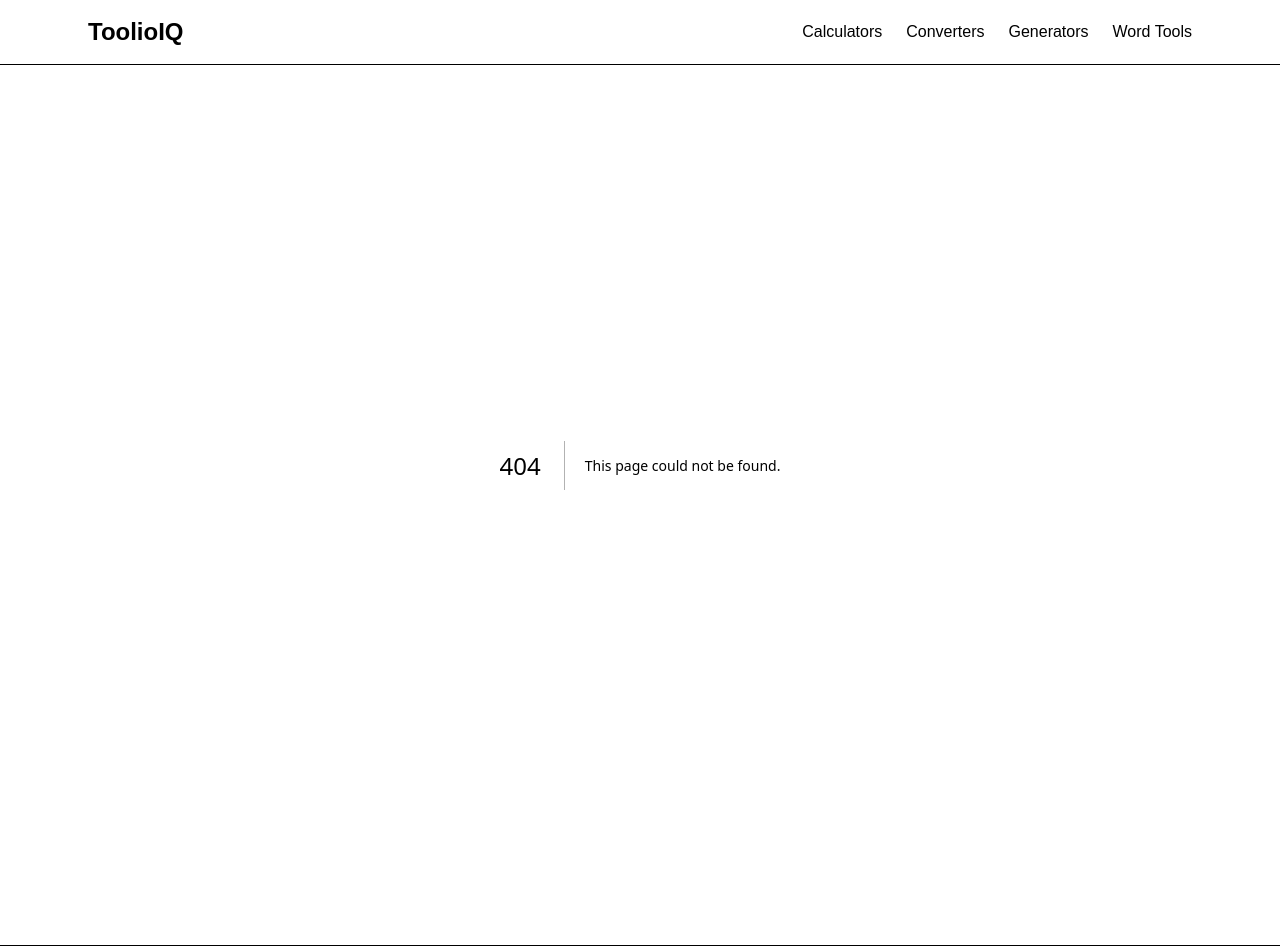
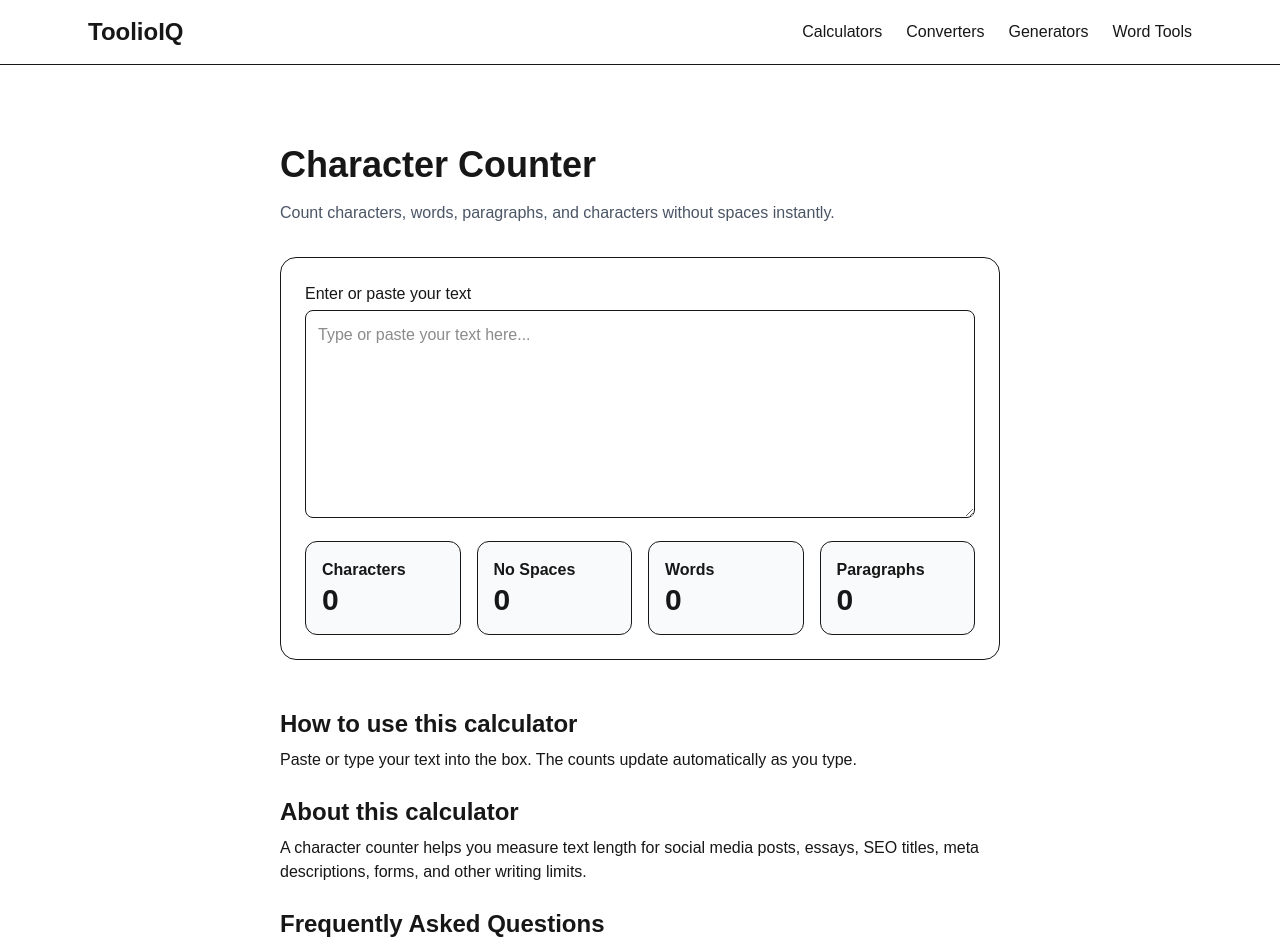
Before and after one commit to toolioiq/toolioiq, a Next.js app: page /word-tools/character-counter in a window 1280 px wide. Before the commit this address had no page. Shown: the top 952 px of the page. Built offline with nearby package versions, Linux system fonts and the light colour scheme.

Commit message:
Add character counter

```diff
--- /dev/null
+++ b/app/word-tools/character-counter/page.tsx
@@ -0,0 +1,70 @@
+import type { Metadata } from "next";
+import CharacterCounter from "@/components/CharacterCounter";
+import CalculatorPageLayout from "@/components/CalculatorPageLayout";
+
+export const metadata: Metadata = {
+  title: "Character Counter | ToolioIQ",
+  description:
+    "Count characters, words, paragraphs, and characters without spaces with ToolioIQ's free character counter.",
+};
+
+export default function CharacterCounterPage() {
+  return (
+    <CalculatorPageLayout
+      title="Character Counter"
+      description="Count characters, words, paragraphs, and characters without spaces instantly."
+      howToUse={
+        <p>
+          Paste or type your text into the box. The counts update automatically
+          as you type.
+        </p>
+      }
+      explanation={
+        <p>
+          A character counter helps you measure text length for social media
+          posts, essays, SEO titles, meta descriptions, forms, and other writing
+          limits.
+        </p>
+      }
+      faqs={
+        <>
+          <h3 className="font-semibold mt-4">
+            Is this character counter free?
+          </h3>
+          <p>Yes. This character counter is completely free to use.</p>
+
+          <h3 className="font-semibold mt-4">
+            Does it count spaces?
+          </h3>
+          <p>
+            Yes. It shows total characters and characters excluding spaces.
+          </p>
+
+          <h3 className="font-semibold mt-4">
+            Does it count words too?
+          </h3>
+          <p>Yes. It also counts words and paragraphs.</p>
+        </>
+      }
+      relatedTools={[
+        {
+          title: "Word Counter",
+          href: "/word-tools/word-counter",
+          description: "Count words, characters, and sentences instantly.",
+        },
+        {
+          title: "Password Generator",
+          href: "/generators/password-generator",
+          description: "Generate secure passwords instantly.",
+        },
+        {
+          title: "Random Number Generator",
+          href: "/generators/random-number-generator",
+          description: "Generate random numbers between any range.",
+        },
+      ]}
+    >
+      <CharacterCounter />
+    </CalculatorPageLayout>
+  );
+}
--- a/app/word-tools/page.tsx
+++ b/app/word-tools/page.tsx
@@ -13,6 +13,13 @@ export default function WordToolsPage() {
           <h2 className="text-xl font-semibold">Word Counter</h2>
           <p>Count words, characters, and sentences instantly.</p>
         </Link>
+        <Link
+          href="/word-tools/character-counter"
+          className="border rounded-xl p-6 hover:bg-gray-50"
+        >
+          <h2 className="text-xl font-semibold">Character Counter</h2>
+          <p>Count characters, words, and paragraphs instantly.</p>
+        </Link>
       </div>
     </main>
   );
--- /dev/null
+++ b/components/CharacterCounter.tsx
@@ -0,0 +1,55 @@
+"use client";
+
+import { useState } from "react";
+
+export default function CharacterCounter() {
+  const [text, setText] = useState("");
+
+  const characterCount = text.length;
+  const characterCountNoSpaces = text.replace(/\s/g, "").length;
+  const wordCount =
+    text.trim() === "" ? 0 : text.trim().split(/\s+/).filter(Boolean).length;
+  const paragraphCount =
+    text.trim() === ""
+      ? 0
+      : text.split(/\n+/).filter((paragraph) => paragraph.trim()).length;
+
+  return (
+    <div className="border rounded-2xl p-6 space-y-4">
+      <div>
+        <label className="block font-medium mb-1">
+          Enter or paste your text
+        </label>
+
+        <textarea
+          value={text}
+          onChange={(e) => setText(e.target.value)}
+          className="border rounded-lg p-3 w-full min-h-52"
+          placeholder="Type or paste your text here..."
+        />
+      </div>
+
+      <div className="grid md:grid-cols-4 gap-4">
+        <div className="bg-gray-50 border rounded-xl p-4">
+          <h2 className="font-semibold">Characters</h2>
+          <p className="text-3xl font-bold">{characterCount}</p>
+        </div>
+
+        <div className="bg-gray-50 border rounded-xl p-4">
+          <h2 className="font-semibold">No Spaces</h2>
+          <p className="text-3xl font-bold">{characterCountNoSpaces}</p>
+        </div>
+
+        <div className="bg-gray-50 border rounded-xl p-4">
+          <h2 className="font-semibold">Words</h2>
+          <p className="text-3xl font-bold">{wordCount}</p>
+        </div>
+
+        <div className="bg-gray-50 border rounded-xl p-4">
+          <h2 className="font-semibold">Paragraphs</h2>
+          <p className="text-3xl font-bold">{paragraphCount}</p>
+        </div>
+      </div>
+    </div>
+  );
+}
```
